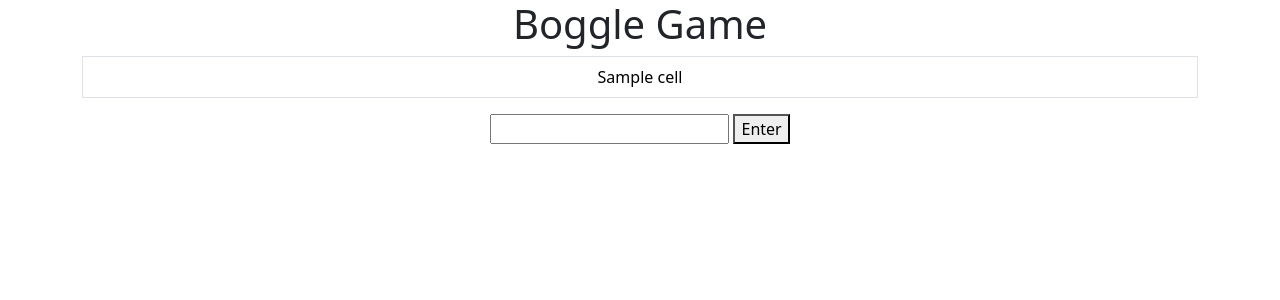
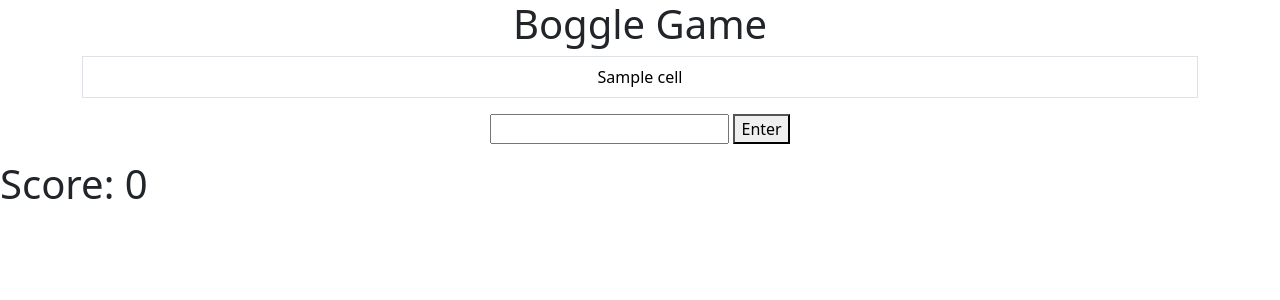
Before and after one commit to EMSAGER/Boggle, a Flask app: template templates/index.html in a window 1280 px wide. Shown: the top 300 px of the page. Run offline with Flask 3, Linux system fonts and the light colour scheme; the template is opened without the code that fills it: most values are stand-ins (such as "Sample title", 1, 10 or a date in 2020); parts of the project's set-up code (start-up, migrations or seed data) failed here and were passed over; some libraries are stand-ins or nearby versions.

Commit message:
score added

```diff
--- a/static/boggle.js
+++ b/static/boggle.js
@@ -3,24 +3,28 @@ class BoggleGame {
     /* make a new game at this DOM id */
 
     constructor(boardId) {
-
-
       this.words = new Set();
       this.board = $("#" + boardId);
+        // post a score
+      this.score = 0;
 
       $(".add-word", this.board).on("submit", this.handleSubmit.bind(this));
     }
 
-    /* show word in list of words */
+    //show word on front end --- add to a list and append
 
     showWord(word) {
       $(".words", this.board).append($("<li>", { text: word }));
     }
-        /* show a status message */
 
-    /* show a submission status message --how will the code's response.data.result display on front end?*/
+    // show score
+    showScore(){
+      $(".score", this.board).text(this.score);
+    }
 
-    displayMessage(msg){
+    // show a submission status message --how will the code's response.data.result display on front end?
+
+    showStatus(msg){
         $(".msg", this.board)
             .text(msg);
         }
@@ -36,7 +40,7 @@ class BoggleGame {
       if (!word) return;
 
       if (this.words.has(word)) {
-        this.displayMessage(`Already found ${word}.`);
+        this.showStatus(`Already found ${word}.`);
         return;
       }
 
@@ -45,14 +49,17 @@ class BoggleGame {
       if (resp.data.result === "not-word") {
 
         //show a front end message
-        this.displayMessage(`${word} is not a valid English word`);
+        this.showStatus(`${word} is not a valid English word`);
 
       } else if (resp.data.result === "not-on-board") {
-        this.displayMessage(`${word} is not a a valid word on this board.`);
+        this.showStatus(`${word} is not a a valid word on this board.`);
 
       } else {
         this.showWord(word);
-        this.displayMessage(`Added: ${word}.`);
+        this.showStatus(`Added: ${word}.`);
+        this.score += word.length;
+        this.showScore();
+        this.words.add(word);
       }
 
       $word.val("").focus();
--- a/templates/index.html
+++ b/templates/index.html
@@ -38,7 +38,9 @@
 
         </ul>
       </div>
-
+      <p class=" display-6">
+        Score: <b class="score">0</b>
+      </p>
 
 
 
```
